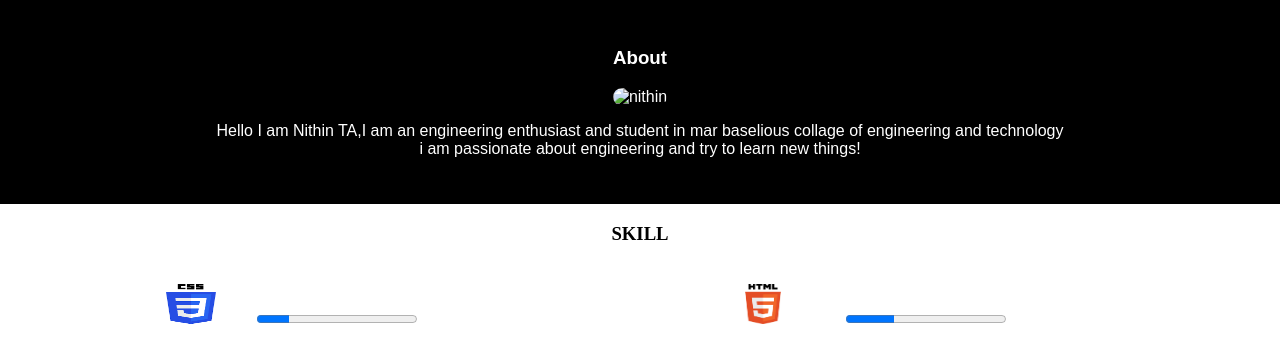
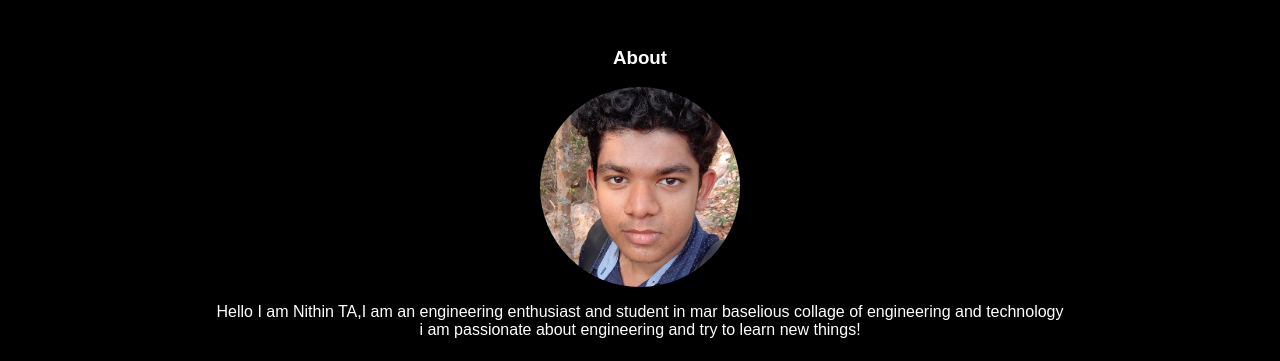
Before and after one commit to Nithin47TA/Web-dev, a plain HTML site: page index.html in a window 1280 px wide. Shown: the part 818-1179 px from the top of the page. Drawn offline with Linux system fonts and the light colour scheme; a script that the page names is missing; files whose address does not match are found by name.

Commit message:
Update index.html

```diff
--- a/index.html
+++ b/index.html
@@ -28,7 +28,7 @@
     <div class="about">
         <a id="aboutlink"></a>
         <h3><a id="aboutlink">About</a></h3>
-        <img class="nithin" src="Crop.jpg" alt="nithin" width="50px" height="20px" class="nithin">
+        <img class="nithin" src="images/Crop.jpg" alt="nithin" width="50px" height="20px" class="nithin">
         <p>Hello I am Nithin TA,I am an engineering enthusiast and student in mar baselious collage of engineering and
             technology <br>
             i am passionate about engineering and try to learn new things!
```
